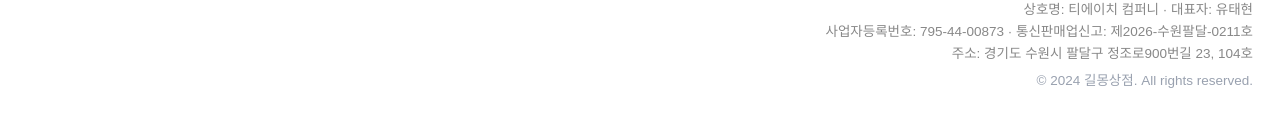
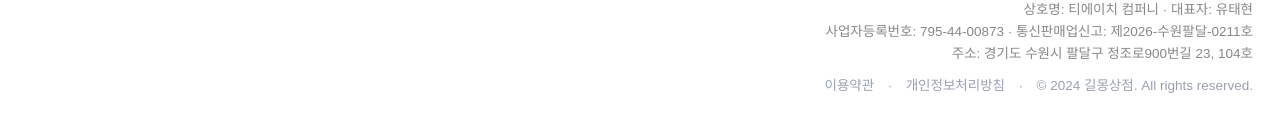
Before and after one commit to rorhkdcns/gillmong, a Next.js app: page /faq in a window 1280 px wide. Shown: the part 1882-2014 px from the top of the page. Built offline with nearby package versions, Linux system fonts and the light colour scheme; no server answers.

Commit message:
design: 푸터 이용약관·개인정보처리방침 추가, 고객센터 드롭다운 순서 변경

```diff
--- a/src/components/SiteFooter.tsx
+++ b/src/components/SiteFooter.tsx
@@ -13,7 +13,13 @@ export default function SiteFooter() {
           <span>상호명: 티에이치 컴퍼니 · 대표자: 유태현</span>
           <span>사업자등록번호: 795-44-00873 · 통신판매업신고: 제2026-수원팔달-0211호</span>
           <span>주소: 경기도 수원시 팔달구 정조로900번길 23, 104호</span>
-          <p className="mt-1 text-gray-400">© 2024 길몽상점. All rights reserved.</p>
+          <p className="mt-2 flex items-center gap-3 text-gray-400 md:justify-end">
+            <a href="/terms"   className="hover:underline">이용약관</a>
+            <span>·</span>
+            <a href="/privacy" className="hover:underline">개인정보처리방침</a>
+            <span>·</span>
+            <span>© 2024 길몽상점. All rights reserved.</span>
+          </p>
         </div>
 
       </div>
--- a/src/components/SiteHeader.tsx
+++ b/src/components/SiteHeader.tsx
@@ -30,12 +30,12 @@ const NAV: NavItem[] = [
   {
     label: '고객센터',
     dropdown: [
-      { label: '이용안내', href: '/guide' },
-      { label: '제휴문의', href: '/support' },
-      { label: '공지사항', href: '/notice' },
-      { label: 'FAQ',     href: '/faq' },
-      { label: '고객센터', href: '/support' },
-      { label: '1:1 문의', href: '/inquiry' },
+      { label: '길몽상점소개', href: '/guide'   },
+      { label: '이용방법',    href: '/support' },
+      { label: 'FAQ',        href: '/faq'     },
+      { label: '공지사항',    href: '/notice'  },
+      { label: '1:1 문의',   href: '/inquiry' },
+      { label: '제휴문의',    href: '/inquiry' },
     ],
   },
 ]
```
